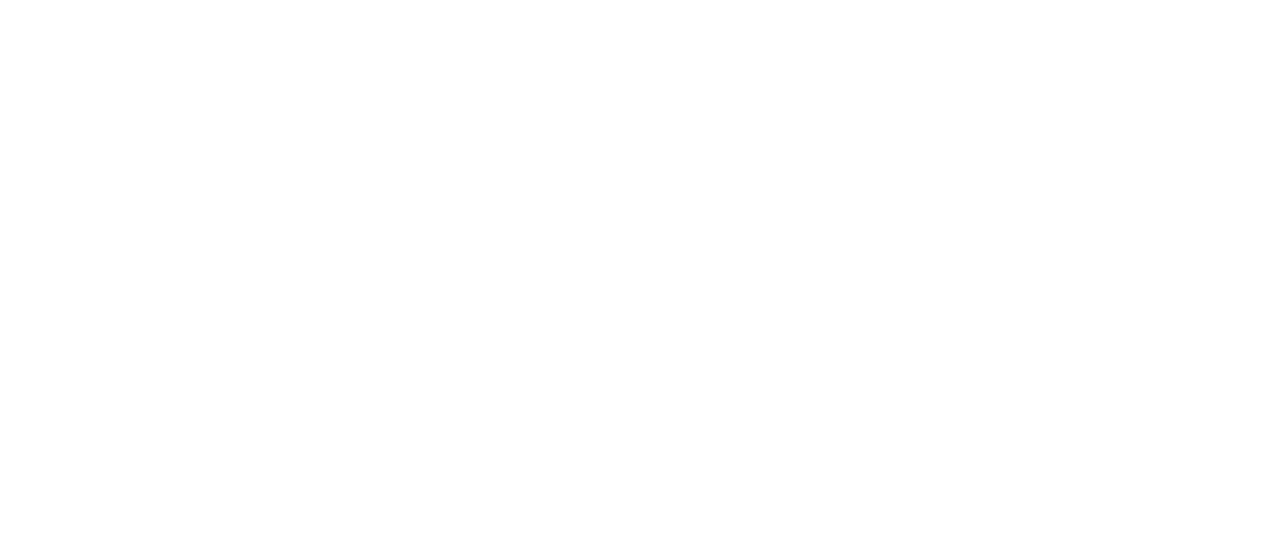
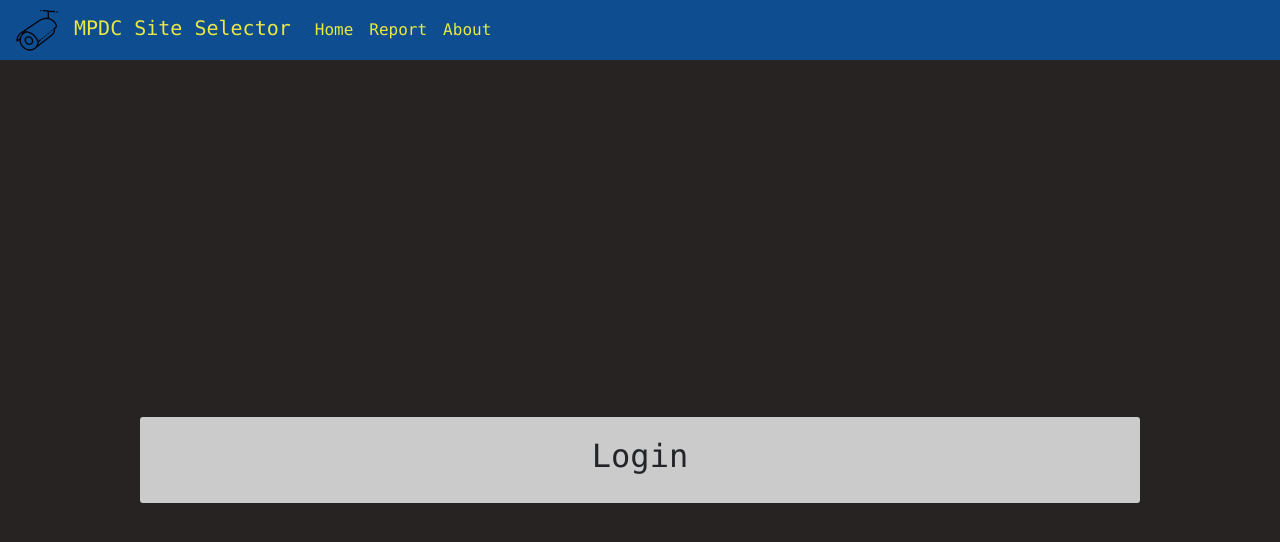
Before and after one commit to zhaqy079/MPDC-Selector, a React (Create React App) app in the folder Assig2/a2reactapp/: page /Login in a window 1280 px wide. Before the commit this address had no page. Shown: the top 542 px of the page. Built offline with nearby package versions, Linux system fonts and the light colour scheme.

Commit message:
Import login components, add the login route

```diff
--- a/Assig2/a2reactapp/src/components/Login.js
+++ b/Assig2/a2reactapp/src/components/Login.js
@@ -0,0 +1,24 @@
+import React from 'react';
+import { useState, useEffect } from 'react';
+import SHA256 from 'crypto-js/sha256';
+
+function Login() {
+    return (
+        <div className="loginpage" >
+
+            <h2>Login</h2>
+
+        </div >
+    );
+}
+export default Login;
+
+//Reference list:
+//How to encrypt password in React js before sending it to the API | Encrypt password using bcrypt js https://www.youtube.com/watch?v=ywlEPtiaHZg
+//crypto - js library: https://github.com/nodejs/node/blob/v23.1.0/lib/crypto.js
+//SHA256:
+//https://www.simplilearn.com/tutorials/cyber-security-tutorial/sha-256-algorithm
+//https://www.bilibili.com/video/BV1Ce411M7do/?spm_id_from=333.337.search-card.all.click&vd_source=9a8ebb3892f453e39e9ba1c60d275470
+//login form:
+//https://github.com/nauvalazhar/bootstrap-5-login-page/blob/master/index.html
+//https://getbootstrap.com/docs/5.3/forms/overview/#overview
--- a/Assig2/a2reactapp/src/index.js
+++ b/Assig2/a2reactapp/src/index.js
@@ -7,6 +7,7 @@ import { BrowserRouter, Routes, Route } from "react-router-dom";
 import Home from "./routes/Home";
 import Report from "./components/Report";
 import About from "./routes/About";
+import Login from "./components/Login";
 
 const root = ReactDOM.createRoot(document.getElementById('root'));
 root.render(
@@ -17,6 +18,7 @@ root.render(
                     <Route path="Home" element={<Home />} />
                     <Route path="Report" element={<Report />} />
                     <Route path="About" element={<About />} />
+                    <Route path="Login" element={<Login />} />
                 </Route>
             </Routes>
         </BrowserRouter>
```
